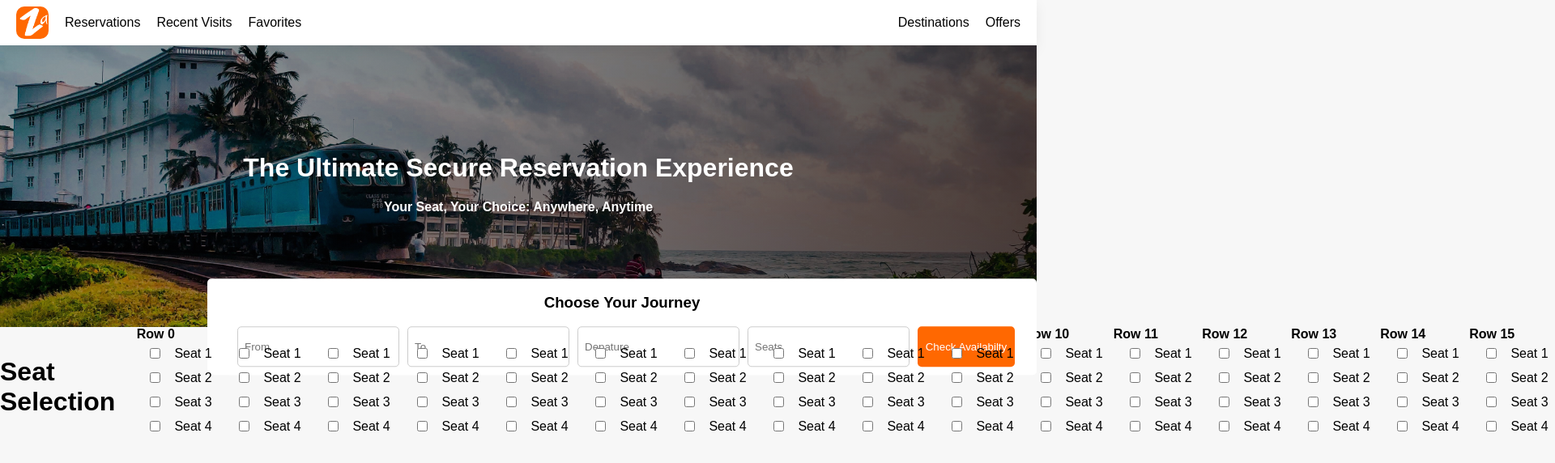
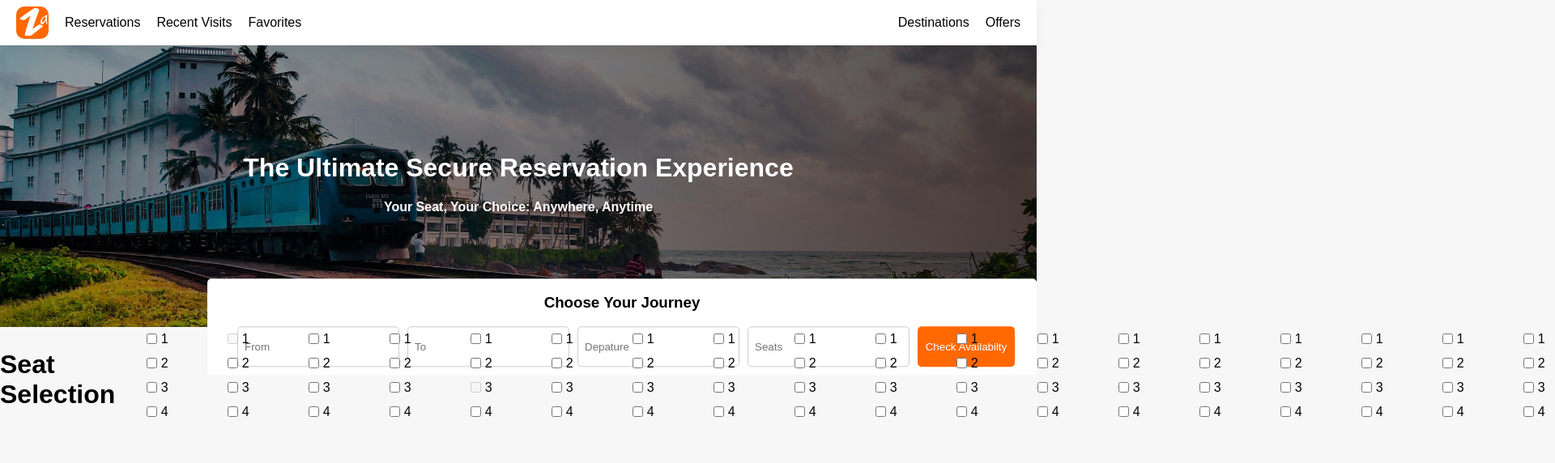
Before and after one commit to rathan-skr/trainreserve, a Next.js app: page / in a window 1280 px wide. Shown: the top 572 px of the page at 81% size, 1920 px wide, since content can reach past the window. Built offline with nearby package versions, Linux system fonts and the light colour scheme.

Commit message:
seatselection2

```diff
--- a/components/SeatSelection.tsx
+++ b/components/SeatSelection.tsx
@@ -6,10 +6,15 @@ const SeatSelection: React.FC = () => {
   const rows = 20;
   const seatsPerRow = 4;
 
+  const preselectedSeats = ['2-1', '5-3']; // Add your preselected seats here
+
   const [selectedSeats, setSelectedSeats] = useState<string[]>([]);
 
-  const handleSeatSelection = (row: number, seat: number) => {
-    const seatId = `${row}-${seat}`;
+  const handleSeatSelection = (seatId: string) => {
+    // Check if the seat is preselected or not before handling the selection
+    if (preselectedSeats.includes(seatId)) {
+      return;
+    }
 
     // Toggle seat selection
     setSelectedSeats((prevSelectedSeats) => {
@@ -24,27 +29,30 @@ const SeatSelection: React.FC = () => {
   const renderSeatSelection = () => {
     const seatSelection: JSX.Element[] = [];
 
-    for (let row =0; row <= rows-1; row++) {
+    for (let row = 1; row <= rows; row++) {
       const seats: JSX.Element[] = [];
 
       for (let seat = 1; seat <= seatsPerRow; seat++) {
         const seatId = `${row}-${seat}`;
 
+        const isPreselected = preselectedSeats.includes(seatId);
+        const isChecked = selectedSeats.includes(seatId);
+
         seats.push(
           <label key={`seat-${row}-${seat}`} className="seat-label">
             <input
               type="checkbox"
-              checked={selectedSeats.includes(seatId)}
-              onChange={() => handleSeatSelection(row, seat)}
+              checked={isChecked}
+              disabled={isPreselected}
+              onChange={() => handleSeatSelection(seatId)}
             />
-            <span className="seat-number">Seat {seat}</span>
+            {seat}
           </label>
         );
       }
 
       seatSelection.push(
         <div key={`row-${row}`} className="row-wrapper">
-          <span className="row-label">Row {row}</span>
           <div className="seat-wrapper">{seats}</div>
         </div>
       );
--- a/styles/global.css
+++ b/styles/global.css
@@ -228,7 +228,6 @@ h3.main_h3 {
 }
 /* components/SeatSelection.css */
 
-
 .seat-selection-container {
   display: flex;
   flex-direction: row;
@@ -248,25 +247,9 @@ h3.main_h3 {
   margin-bottom: 10px;
 }
 
-.row-label {
-  font-weight: bold;
-  margin-right: 10px;
-}
-
 .seat-wrapper {
   display: flex;
   flex-direction: column;
-}
-
-label {
-  margin-right: 10px;
-  display: flex;
-  align-items: center;
-}
-
-input[type='checkbox'] {
-  margin-right: 5px;
-
 }
 
 .seat-label {
@@ -278,10 +261,14 @@ input[type='checkbox'] {
   width: 100px;
 }
 
-.seat-number {
-  position: absolute;
-  top: 50%;
-  left: 50%;
-  transform: translate(50%, -50%);
+input[type='checkbox'] {
+  margin-right: 5px;
+}
 
+input[type='checkbox']:checked + span {
+  background-color: #ff6801; /* Apply orange color to the selected seats */
 }
+
+input[type='checkbox']:disabled + span {
+  background-color: #ccc; /* Apply gray color to the preselected seats */
+}
```
